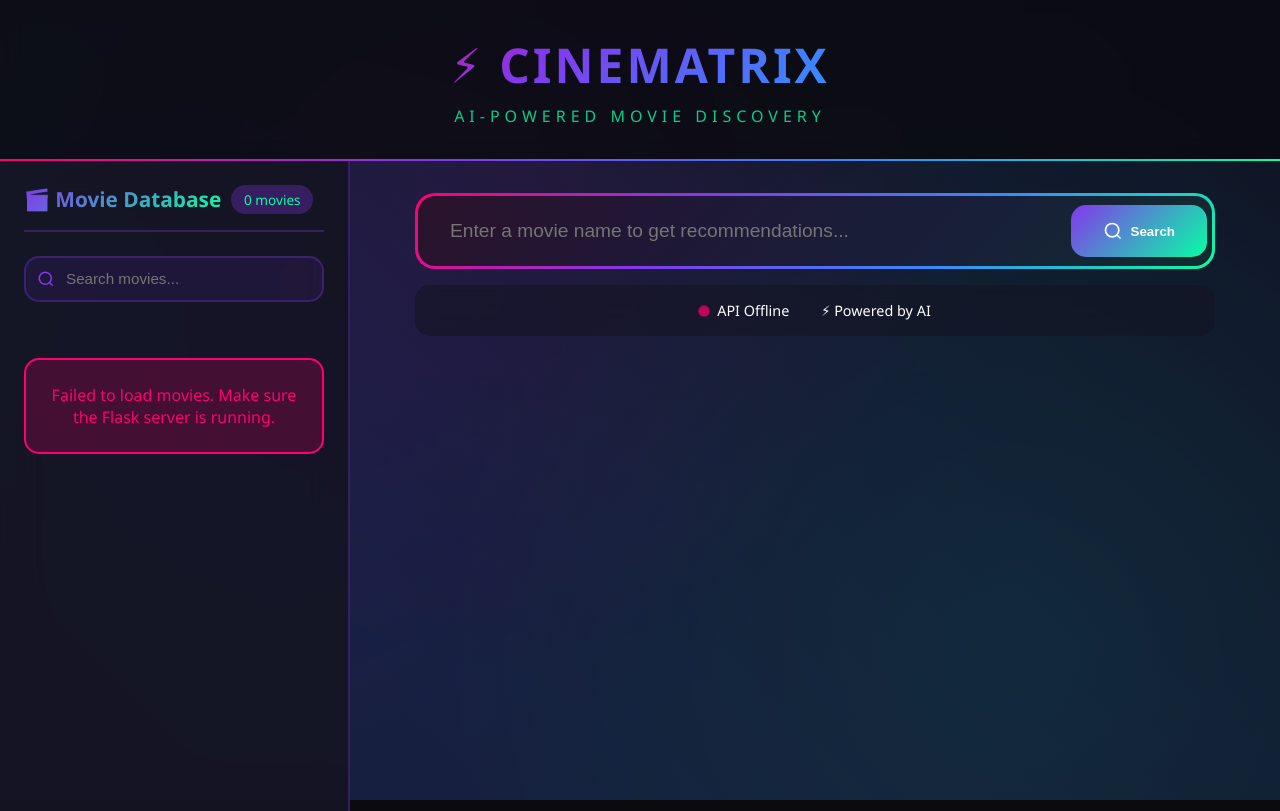
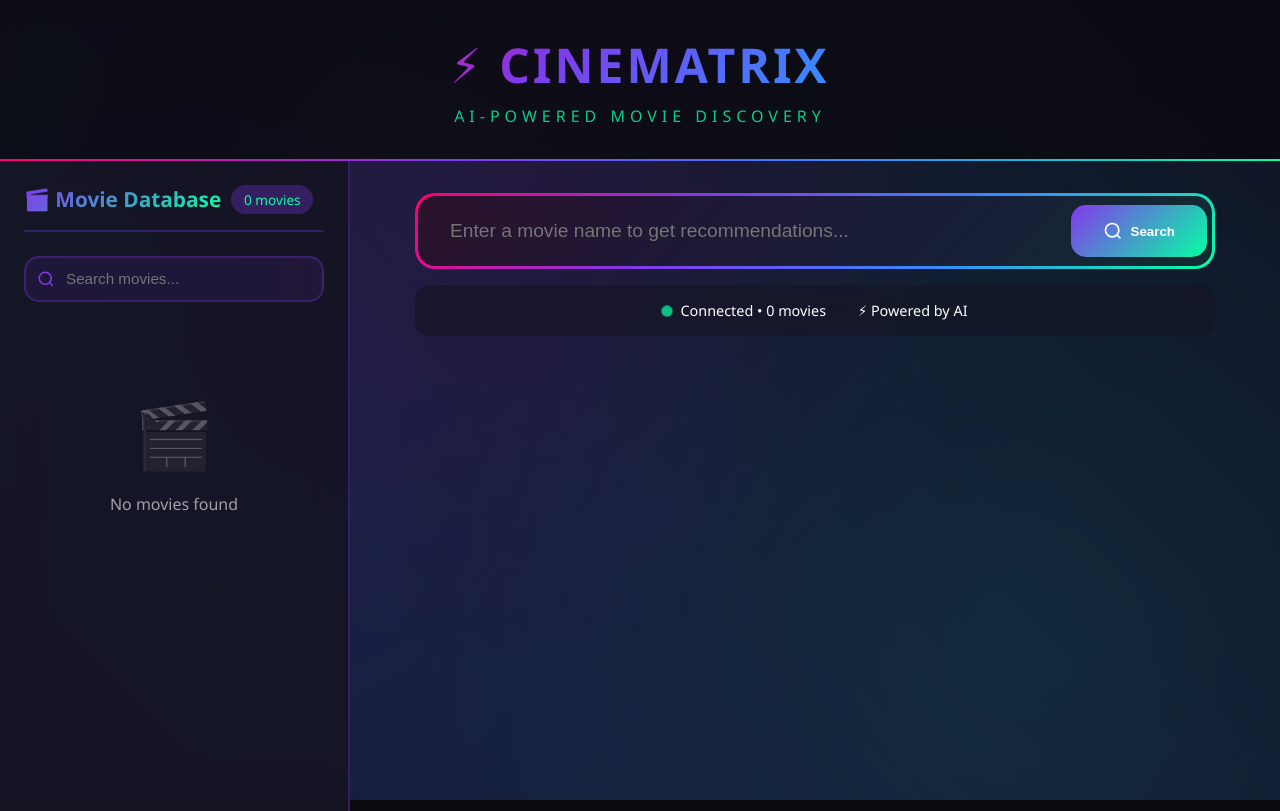
Before and after one commit to amirsakib16/Alcyoneus_Dxv65qL, a Flask app: page / in a window 1280 px wide. Run offline with Flask 3, Linux system fonts and the light colour scheme.

Commit message:
URL-UPDATE

```diff
--- a/templates/index.html
+++ b/templates/index.html
@@ -586,7 +586,7 @@
     </div>
 
     <script>
-        const API_BASE = 'http://localhost:5000';
+        const API_BASE = '';
         let allMovies = [];
         let copiedTimeout = null;
 
```
